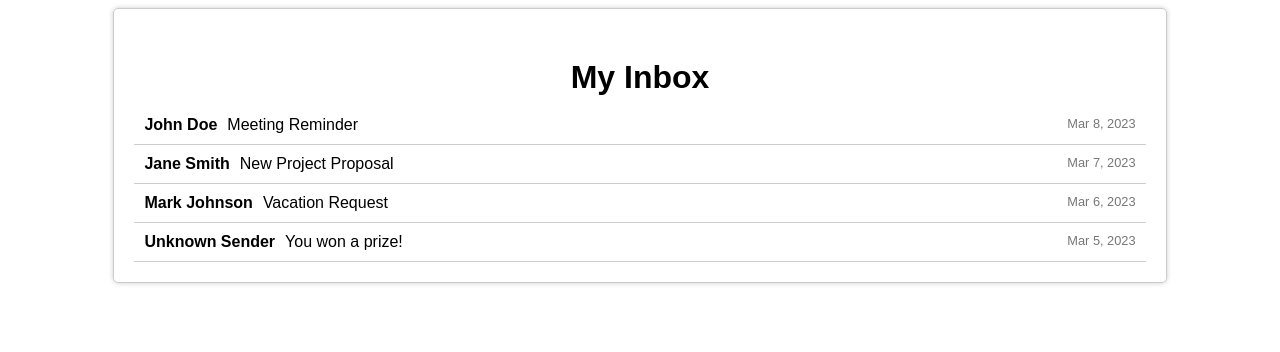
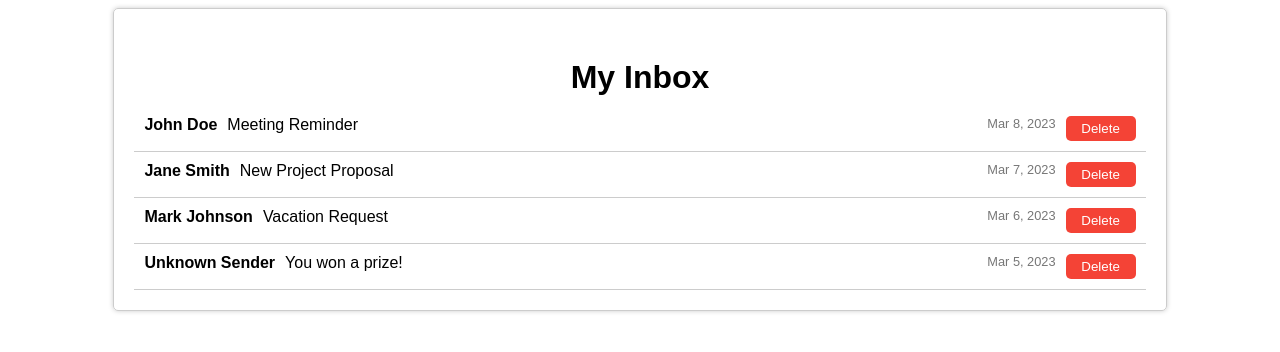
Before and after one commit to VocoPoco/PR_MASTERITE, a Django app: template tutorials/templates/tutorialRIpoffSites/emailTrap.html in a window 1280 px wide. Shown: the top 352 px of the page. Run offline with Django 4.2, Linux system fonts and the light colour scheme; the template is opened without the code that fills it, so the values that code supplies are empty.

Commit message:
Finished tutorial one base

```diff
--- a/tutorials/templates/tutorialRIpoffSites/emailTrap.html
+++ b/tutorials/templates/tutorialRIpoffSites/emailTrap.html
@@ -24,9 +24,9 @@
 
 			.email {
 				display: flex;
-				justify-content: space-between;
 				padding: 10px;
 				border-bottom: 1px solid #ccc;
+				box-sizing: border-box;
 			}
 
 			.email:hover {
@@ -36,8 +36,8 @@
 
 			.email summary {
 				display: flex;
-				justify-content: space-between;
-				align-items: center;
+				flex-wrap: wrap;
+				align-items: baseline;
 			}
 
 			.email .sender {
@@ -45,33 +45,81 @@
 			}
 
 			.email .subject {
-				flex-grow: 1;
 				margin-left: 10px;
 			}
 
 			.email .date {
 				font-size: 0.8em;
 				color: #777;
+				margin-left: auto;
+
 			}
+
+			.delete-email-button {
+				background-color: #f44336;
+				color: white;
+				border: none;
+				border-radius: 5px;
+				padding: 5px;
+				cursor: pointer;
+				margin-left: 10px;
+				width: 70px;
+				height: 25px;
+			}
+
+			.delete-email-button:hover {
+				background-color: #c62828;
+			}
+
+			.email details {
+				max-width: 85%;
+			}
+
 		</style>
+		<script>
+			function deleteEmail(event) {
+				event.stopPropagation();
+				const emailElement = event.target.parentElement;
+				emailElement.remove();
+			}
+		</script>
+
 	</head>
 	<body>
 		<div class="container">
 			<h1>My Inbox</h1>
 			<div class="email">
+				<details>
+					<summary>
 						<div class="sender">John Doe</div>
 						<div class="subject">Meeting Reminder</div>
+					</summary>
+					<p>Hi John, just a friendly reminder that we have a meeting tomorrow at 2pm in the conference room. Please make sure to bring your notes and any relevant documents. Looking forward to seeing you there!</p>
+				</details>
 				<div class="date">Mar 8, 2023</div>
+				<button class="delete-email-button" onclick="deleteEmail(event)">Delete</button>
 			</div>
 			<div class="email">
+				<details>
+					<summary>
 						<div class="sender">Jane Smith</div>
 						<div class="subject">New Project Proposal</div>
+					</summary>
+					<p>Hi Jane, thanks for submitting your proposal for the new project. We're excited to review it and will be in touch soon with any feedback or questions. Keep up the great work!</p>
+				</details>
 				<div class="date">Mar 7, 2023</div>
+				<button class="delete-email-button" onclick="deleteEmail(event)">Delete</button>
 			</div>
 			<div class="email">
+				<details>
+					<summary>
 						<div class="sender">Mark Johnson</div>
 						<div class="subject">Vacation Request</div>
+					</summary>
+					<p>Hi Mark, thanks for submitting your vacation request for the week
+			</details>
 				<div class="date">Mar 6, 2023</div>
+				<button class="delete-email-button" onclick="deleteEmail(event)">Delete</button>
 			</div>
 
 			<div class="email">
@@ -83,7 +131,7 @@
 					<p>This is just a filler text I have no clue what I should write here and I think that's because we lack sleep</p>
 				</details>
 				<div class="date">Mar 5, 2023</div>
-
+				<button class="delete-email-button" onclick="deleteEmail(event)">Delete</button>
 			</div>
 		</div>
 	</body>
```
Lines whose indentation alone changed are shown as unchanged.
